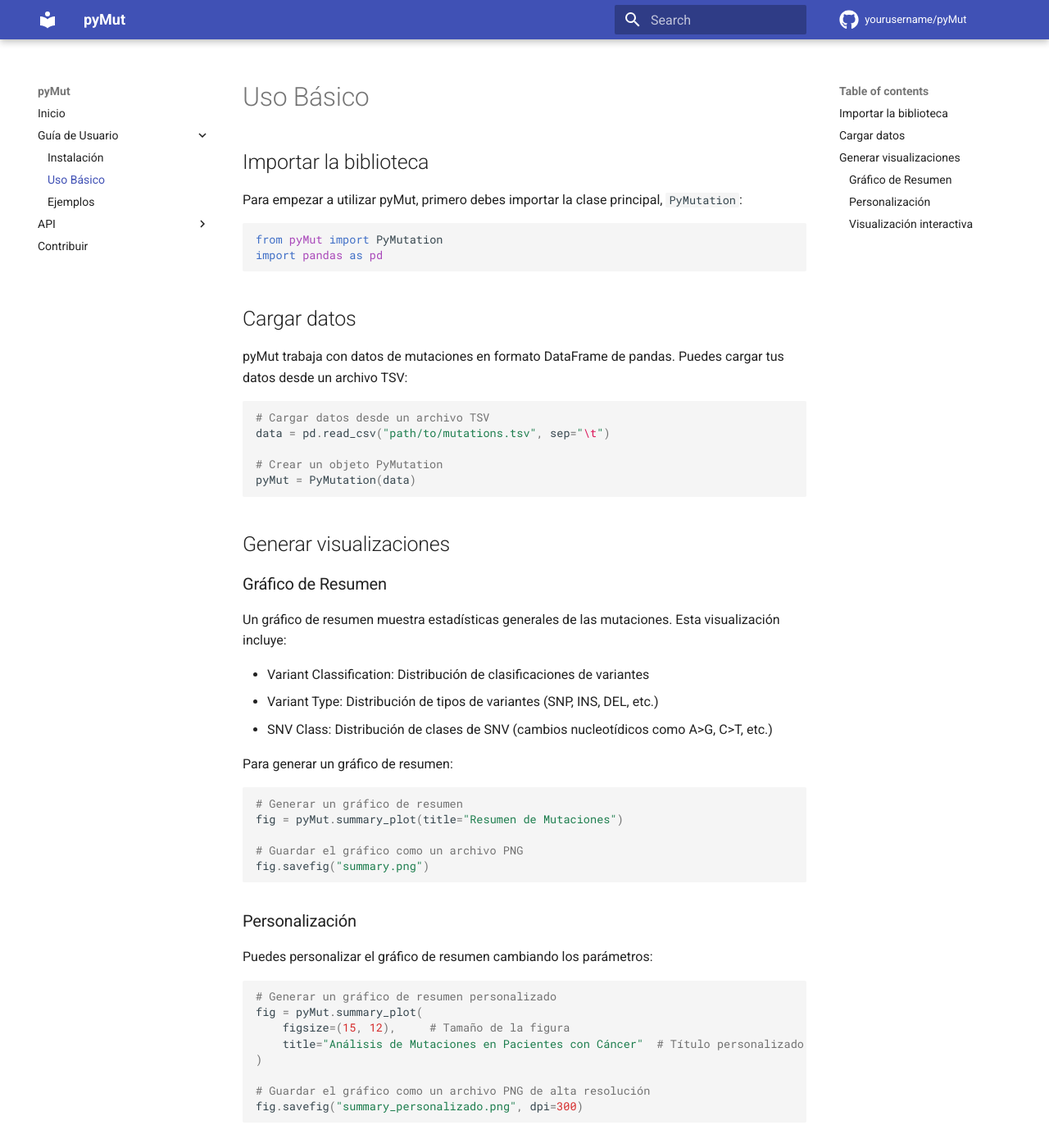
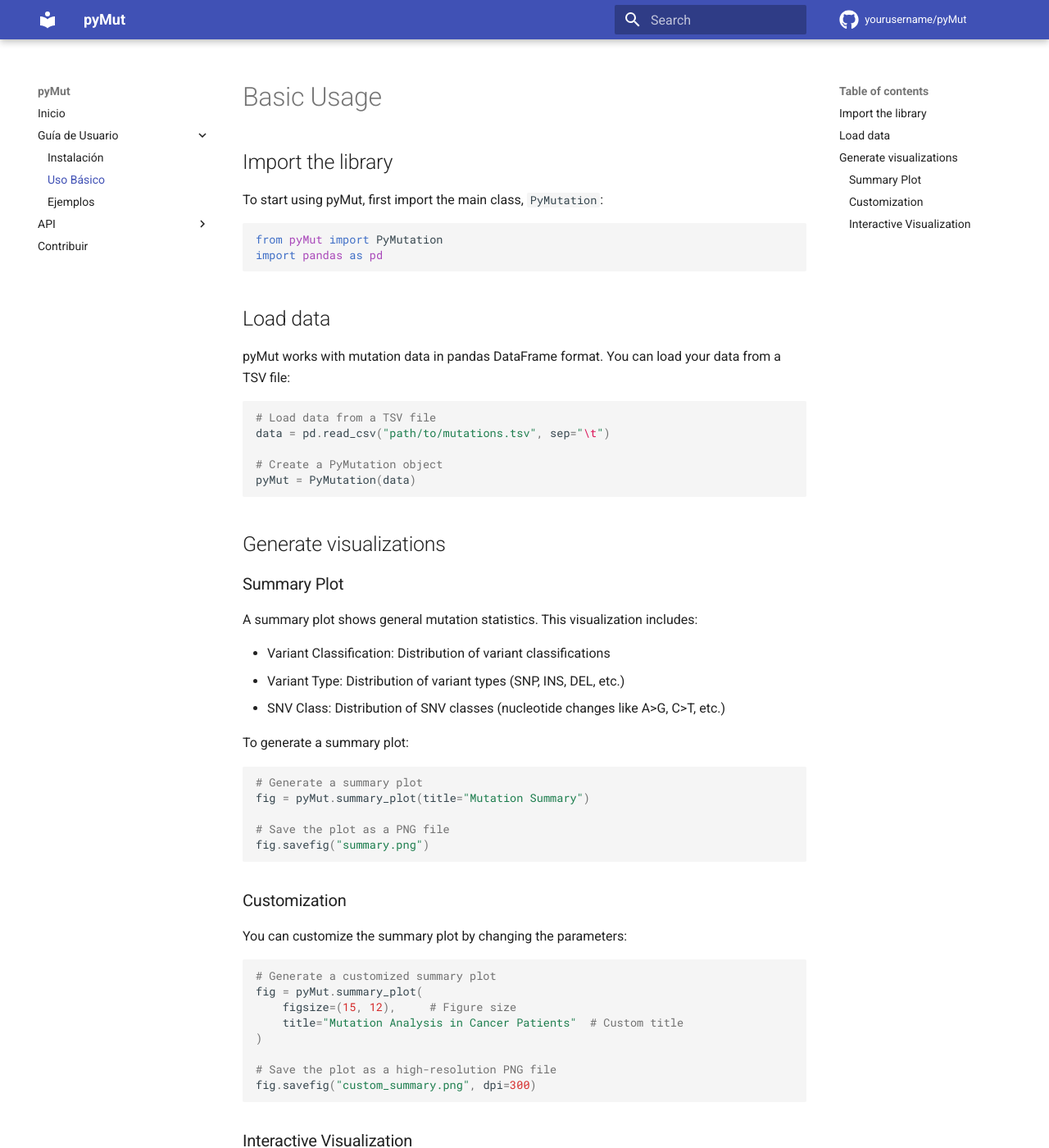
Before and after one commit to Luisruimor/pyMut, an MkDocs documentation site: the page built from docs/user-guide/basic-usage.md, in a window 1280 px wide and 1400 px high. Shown: the whole window at 82% size. Built offline with MkDocs 1.6.1 and Material for MkDocs 9.7.7, drawn with Linux system fonts in a browser that asks for light colours; comment, search, counter and statistics services are not loaded; some of the changed text lies outside the part shown.

Commit message:
Plot Summary

````diff
--- a/docs/user-guide/basic-usage.md
+++ b/docs/user-guide/basic-usage.md
@@ -1,67 +1,67 @@
-# Uso Básico
+# Basic Usage
 
-## Importar la biblioteca
+## Import the library
 
-Para empezar a utilizar pyMut, primero debes importar la clase principal, `PyMutation`:
+To start using pyMut, first import the main class, `PyMutation`:
 
 ```python
 from pyMut import PyMutation
 import pandas as pd
 ```
 
-## Cargar datos
+## Load data
 
-pyMut trabaja con datos de mutaciones en formato DataFrame de pandas. Puedes cargar tus datos desde un archivo TSV:
+pyMut works with mutation data in pandas DataFrame format. You can load your data from a TSV file:
 
 ```python
-# Cargar datos desde un archivo TSV
+# Load data from a TSV file
 data = pd.read_csv("path/to/mutations.tsv", sep="\t")
 
-# Crear un objeto PyMutation
+# Create a PyMutation object
 pyMut = PyMutation(data)
 ```
 
-## Generar visualizaciones
+## Generate visualizations
 
-### Gráfico de Resumen
+### Summary Plot
 
-Un gráfico de resumen muestra estadísticas generales de las mutaciones. Esta visualización incluye:
+A summary plot shows general mutation statistics. This visualization includes:
 
-- Variant Classification: Distribución de clasificaciones de variantes
-- Variant Type: Distribución de tipos de variantes (SNP, INS, DEL, etc.)
-- SNV Class: Distribución de clases de SNV (cambios nucleotídicos como A>G, C>T, etc.)
+- Variant Classification: Distribution of variant classifications
+- Variant Type: Distribution of variant types (SNP, INS, DEL, etc.)
+- SNV Class: Distribution of SNV classes (nucleotide changes like A>G, C>T, etc.)
 
-Para generar un gráfico de resumen:
+To generate a summary plot:
 
 ```python
-# Generar un gráfico de resumen
-fig = pyMut.summary_plot(title="Resumen de Mutaciones")
+# Generate a summary plot
+fig = pyMut.summary_plot(title="Mutation Summary")
 
-# Guardar el gráfico como un archivo PNG
+# Save the plot as a PNG file
 fig.savefig("summary.png")
 ```
 
-### Personalización
+### Customization
 
-Puedes personalizar el gráfico de resumen cambiando los parámetros:
+You can customize the summary plot by changing the parameters:
 
 ```python
-# Generar un gráfico de resumen personalizado
+# Generate a customized summary plot
 fig = pyMut.summary_plot(
-    figsize=(15, 12),     # Tamaño de la figura
-    title="Análisis de Mutaciones en Pacientes con Cáncer"  # Título personalizado
+    figsize=(15, 12),     # Figure size
+    title="Mutation Analysis in Cancer Patients"  # Custom title
 )
 
-# Guardar el gráfico como un archivo PNG de alta resolución
-fig.savefig("summary_personalizado.png", dpi=300)
+# Save the plot as a high-resolution PNG file
+fig.savefig("custom_summary.png", dpi=300)
 ```
 
-### Visualización interactiva
+### Interactive Visualization
 
-También puedes mostrar el gráfico de forma interactiva:
+You can also display the plot interactively:
 
 ```python
-# Generar y mostrar el gráfico interactivamente
+# Generate and display the plot interactively
 fig = pyMut.summary_plot()
 import matplotlib.pyplot as plt
 plt.show()
--- a/pyproject.toml
+++ b/pyproject.toml
@@ -4,8 +4,8 @@ build-backend = "setuptools.build_meta"
 
 [project]
 name = "pyMut"
-version = "0.1.0"
-description = "Una librería Python para visualizar mutaciones genéticas"
+version = "0.1.1"
+description = "A Python library for visualizing genetic mutations"
 readme = "README.md"
 authors = [
     {name = "Your Name", email = "your.email@example.com"}
--- a/setup.py
+++ b/setup.py
@@ -5,10 +5,10 @@ with open("README.md", "r", encoding="utf-8") as fh:
 
 setup(
     name="pyMut",
-    version="0.1.0",
+    version="0.1.1",
     author="Your Name",
     author_email="your.email@example.com",
-    description="Una librería Python para visualizar mutaciones genéticas",
+    description="A Python library for visualizing genetic mutations",
     long_description=long_description,
     long_description_content_type="text/markdown",
     url="https://github.com/yourusername/pyMut",
--- a/src/pyMut/__init__.py
+++ b/src/pyMut/__init__.py
@@ -1,4 +1,4 @@
 from .core import PyMutation
-from .version import __version__
+from .version import VERSION as __version__
 
 __all__ = ['PyMutation']
````
Also changed, not shown: README.md (+44 -44 lines), docs/index.md (+15 -15 lines), docs/user-guide/installation.md (+11 -11 lines), src/pyMut/version.py (+9 -1 lines), 3 other files.
